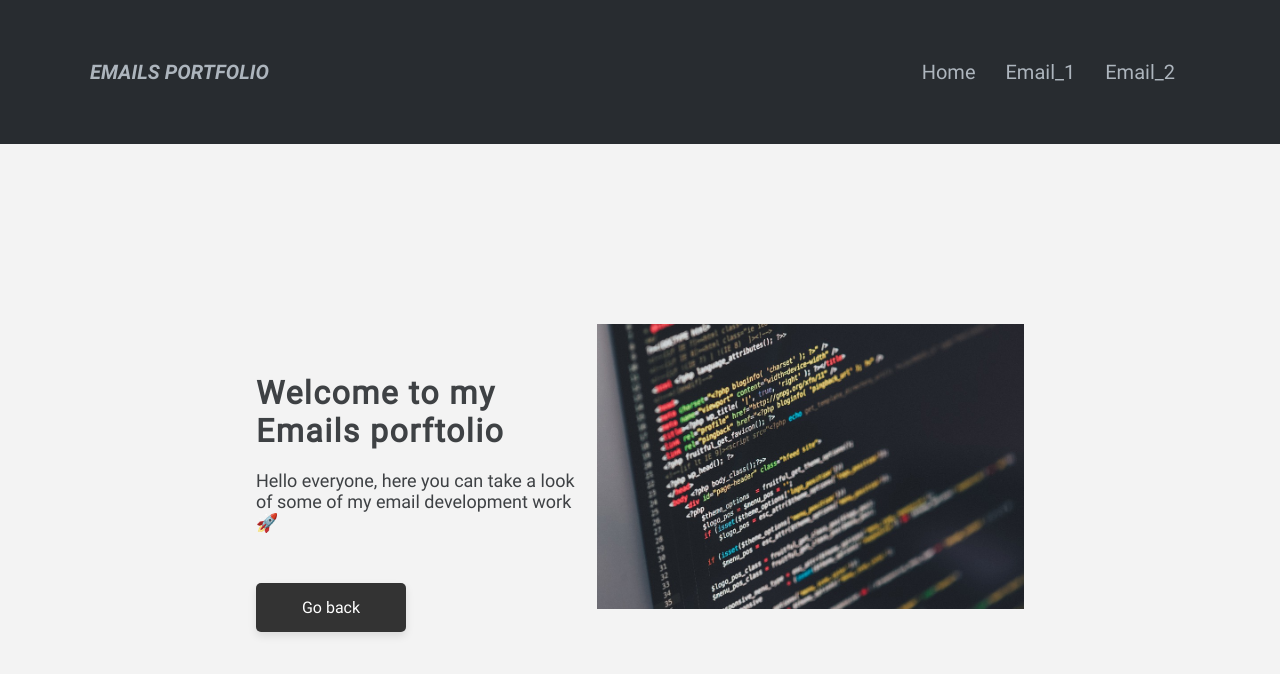
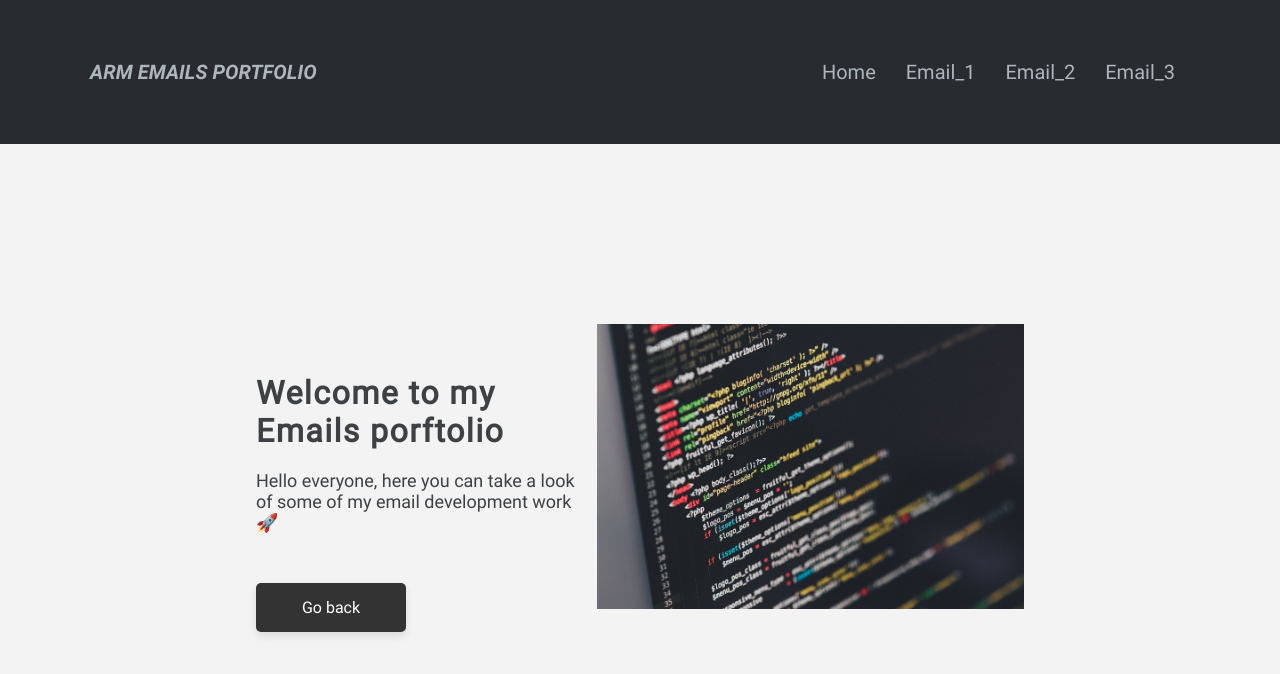
Before and after one commit to ari-rm21/emails-portfolio, an Angular app: page / in a window 1280 px wide. Shown: the top 674 px of the page. Built offline with nearby package versions, Linux system fonts and the light colour scheme.

Commit message:
changes applied

```diff
--- a/src/app/navegation/navegation.component.html
+++ b/src/app/navegation/navegation.component.html
@@ -8,6 +8,7 @@
             <li><a routerLink="/home" (click)="toggleMenu($event)">Home</a></li>
             <li><a routerLink="/email-1" (click)="toggleMenu($event)">Email_1</a></li>
             <li><a routerLink="/email-2" (click)="toggleMenu($event)">Email_2</a></li>
+            <li><a routerLink="/email-3" (click)="toggleMenu($event)">Email_3</a></li>
 
         </ul>
     </nav>
--- a/src/app/navegation/navegation.component.ts
+++ b/src/app/navegation/navegation.component.ts
@@ -9,7 +9,7 @@ import { RouterLink, RouterOutlet } from '@angular/router';
   styleUrl: './navegation.component.scss'
 })
 export class NavegationComponent {
-  title = 'EMAILS PORTFOLIO';
+  title = 'ARM EMAILS PORTFOLIO';
   menuOpen: boolean = false;
   toggleMenu(event: Event) {
     this.menuOpen = !this.menuOpen;
```
